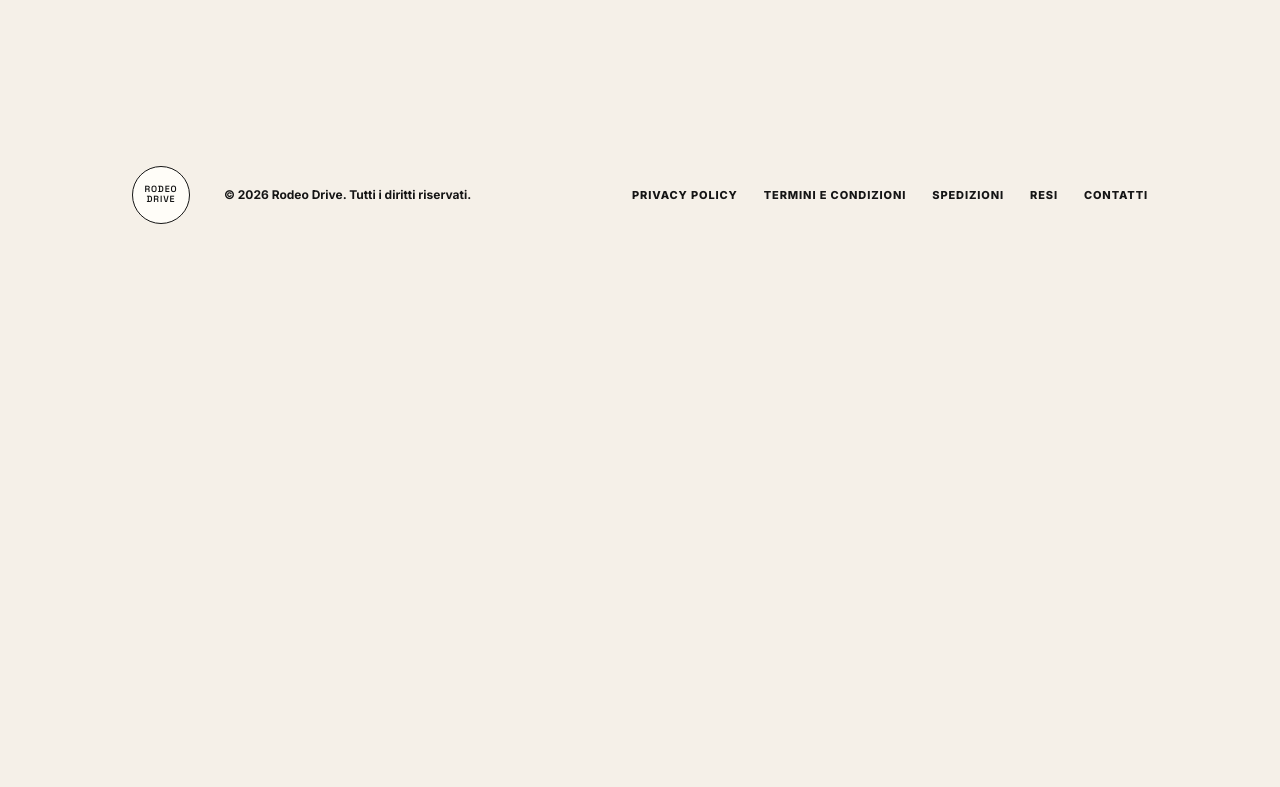
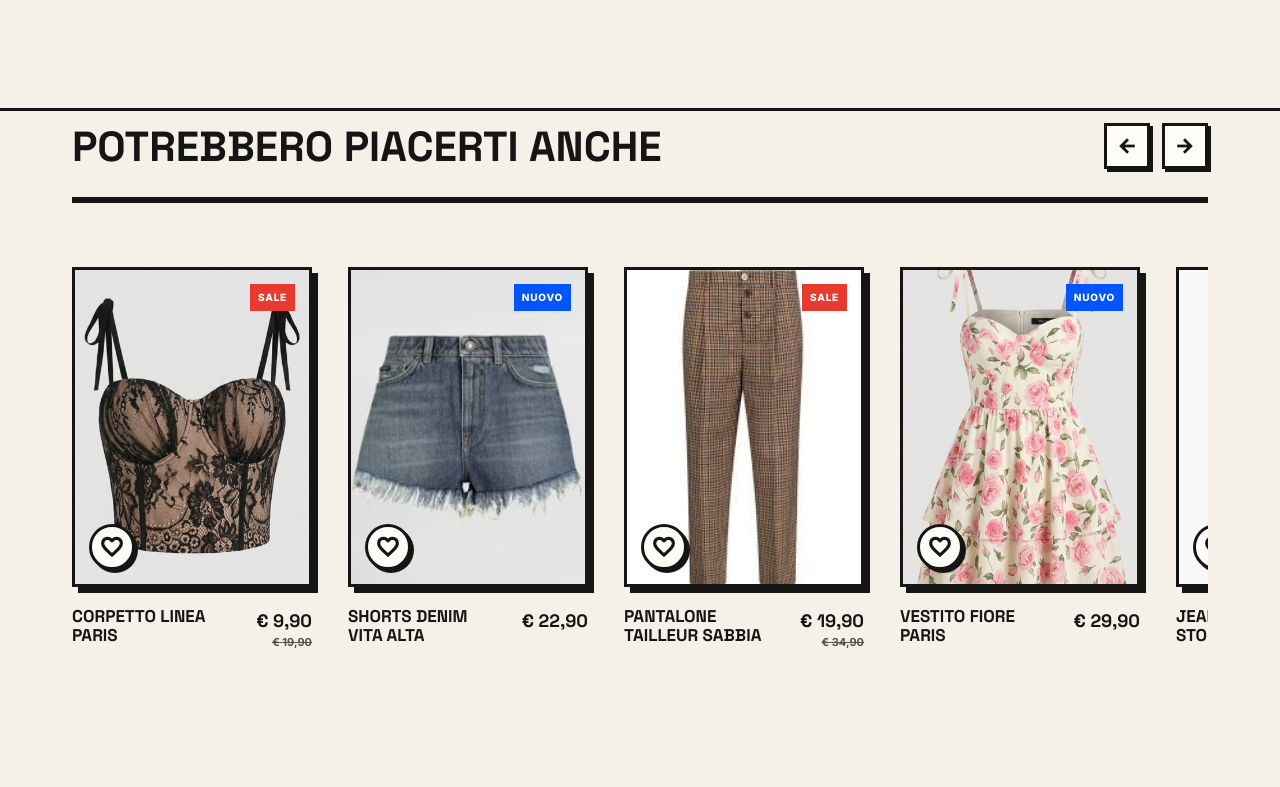
Before and after one commit to antoniosantovito94/rodeo-drive-ui, a Next.js app: page /prodotti/anello-cuore-acciaio in a window 1280 px wide. Shown: the part 1153-1940 px from the top of the page. Before the commit the page ends 1435 px from the top, so only its background shows below. Built offline with nearby package versions, Linux system fonts and the light colour scheme; no server answers; the database is empty.

Commit message:
Add related products carousel

```diff
--- /dev/null
+++ b/app/components/RelatedProductsCarousel.jsx
@@ -0,0 +1,51 @@
+"use client";
+
+import { useRef } from "react";
+import ProductCard from "./ProductCard";
+
+export default function RelatedProductsCarousel({ products }) {
+  const trackRef = useRef(null);
+
+  if (products.length === 0) {
+    return null;
+  }
+
+  return (
+    <section className="related-products section-shell" aria-labelledby="related-products-title">
+      <div className="section-heading heading-row related-products-heading">
+        <h2 id="related-products-title">Potrebbero piacerti anche</h2>
+        <div className="carousel-controls" aria-label="Naviga prodotti consigliati">
+          <button type="button" onClick={() => scrollCarousel(-1)} aria-label="Prodotti precedenti">
+            <span className="material-symbols-outlined" aria-hidden="true">
+              arrow_back
+            </span>
+          </button>
+          <button type="button" onClick={() => scrollCarousel(1)} aria-label="Prodotti successivi">
+            <span className="material-symbols-outlined" aria-hidden="true">
+              arrow_forward
+            </span>
+          </button>
+        </div>
+      </div>
+
+      <div className="related-products-track" ref={trackRef}>
+        {products.map((product) => (
+          <ProductCard product={product} key={product.id} />
+        ))}
+      </div>
+    </section>
+  );
+
+  function scrollCarousel(direction) {
+    const track = trackRef.current;
+
+    if (!track) {
+      return;
+    }
+
+    track.scrollBy({
+      left: direction * track.clientWidth * 0.82,
+      behavior: "smooth",
+    });
+  }
+}
--- a/app/prodotti/[slug]/page.jsx
+++ b/app/prodotti/[slug]/page.jsx
@@ -1,9 +1,12 @@
 import Link from "next/link";
 import { notFound } from "next/navigation";
 import ProductPurchaseForm from "../../components/ProductPurchaseForm";
+import RelatedProductsCarousel from "../../components/RelatedProductsCarousel";
 import SiteFooter from "../../components/SiteFooter";
 import SiteHeader from "../../components/SiteHeader";
-import { getProductBySlug } from "../../../lib/catalog";
+import { getProductBySlug, getRelatedProducts } from "../../../lib/catalog";
+
+export const dynamic = "force-dynamic";
 
 export const metadata = {
   title: "Dettaglio prodotto | Rodeo Drive",
@@ -17,6 +20,8 @@ export default async function ProductDetailPage({ params }) {
   if (!product) {
     notFound();
   }
+
+  const relatedProducts = await getRelatedProducts(product);
 
   return (
     <>
@@ -68,6 +73,7 @@ export default async function ProductDetailPage({ params }) {
             </div>
           </div>
         </section>
+        <RelatedProductsCarousel products={relatedProducts} />
       </main>
       <SiteFooter />
     </>
--- a/styles.css
+++ b/styles.css
@@ -682,6 +682,60 @@ h1 {
   text-decoration: line-through;
 }
 
+.related-products {
+  padding-top: 12px;
+}
+
+.related-products-heading {
+  align-items: center;
+}
+
+.carousel-controls {
+  display: flex;
+  gap: 12px;
+}
+
+.carousel-controls button {
+  width: 46px;
+  height: 46px;
+  border: 3px solid var(--ink);
+  display: inline-grid;
+  place-items: center;
+  background: var(--paper-bright);
+  color: var(--ink);
+  cursor: pointer;
+  box-shadow: 3px 3px 0 var(--ink);
+  transition: transform 180ms ease, box-shadow 180ms ease, background-color 180ms ease;
+}
+
+.carousel-controls button:hover {
+  background: var(--yellow);
+  box-shadow: 1px 1px 0 var(--ink);
+  transform: translate(2px, 2px);
+}
+
+.carousel-controls .material-symbols-outlined {
+  font-size: 22px;
+  font-variation-settings: "FILL" 0, "wght" 800;
+}
+
+.related-products-track {
+  display: grid;
+  grid-auto-columns: minmax(240px, calc((100% - 72px) / 3));
+  grid-auto-flow: column;
+  gap: 36px;
+  padding: 0 8px 18px 0;
+  overflow-x: auto;
+  overscroll-behavior-x: contain;
+  scroll-padding-inline: 6px;
+  scroll-snap-type: x mandatory;
+  scrollbar-width: thin;
+}
+
+.related-products-track .product-card {
+  scroll-snap-align: start;
+}
+
 .product-option-group {
   margin-bottom: 22px;
 }
@@ -1559,6 +1613,34 @@ h1 {
 
   .product-detail-info .button {
     width: 100%;
+  }
+
+  .related-products {
+    padding-top: 0;
+  }
+
+  .related-products-heading {
+    align-items: start;
+  }
+
+  .related-products-heading h2 {
+    max-width: 210px;
+  }
+
+  .carousel-controls {
+    display: none;
+  }
+
+  .related-products-track {
+    grid-auto-columns: minmax(214px, 78vw);
+    gap: 22px;
+    margin-right: -24px;
+    padding-right: 24px;
+    scrollbar-width: none;
+  }
+
+  .related-products-track::-webkit-scrollbar {
+    display: none;
   }
 
   .variant-choice-grid {
```
Also changed, not shown: lib/catalog.js.
